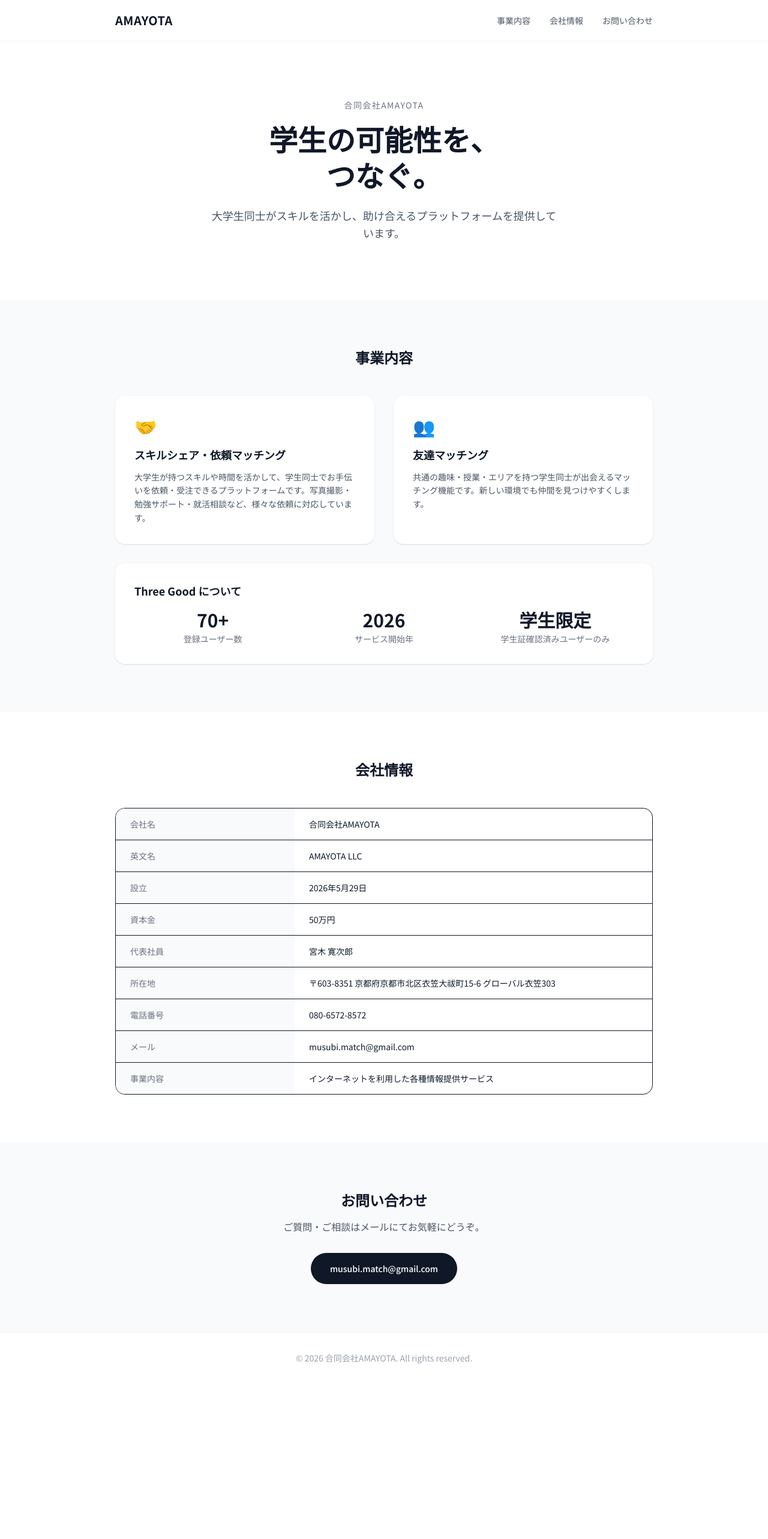
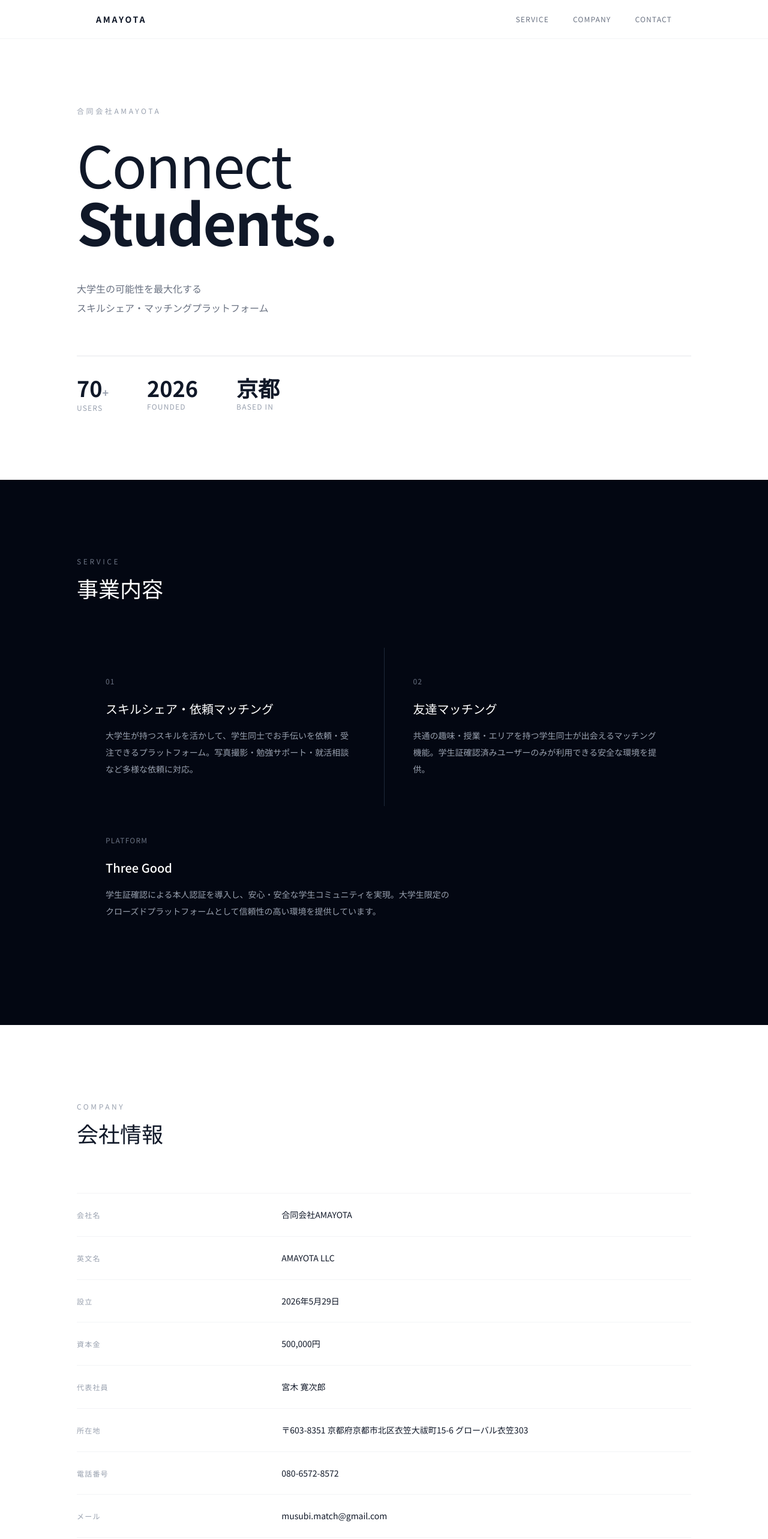
Before and after one commit to aaa2000aaa1010-sudo/amayota-web, a Next.js app: page / in a window 1280 px wide. Shown: the top 2566 px of the page at 60% size. Before the commit the page ends 2306 px from the top, so only its background shows below. Built offline with nearby package versions, Linux system fonts and the light colour scheme.

Commit message:
Redesign: corporate, minimal, dark hero

```diff
--- a/app/page.tsx
+++ b/app/page.tsx
@@ -1,115 +1,131 @@
 export default function Home() {
   return (
-    <div className="min-h-screen bg-white text-gray-900">
+    <div className="min-h-screen bg-white text-gray-900 font-light">
       {/* Header */}
-      <header className="border-b border-gray-100 px-6 py-5">
-        <div className="max-w-4xl mx-auto flex items-center justify-between">
-          <span className="text-xl font-bold tracking-wide">AMAYOTA</span>
-          <nav className="hidden sm:flex gap-8 text-sm text-gray-600">
-            <a href="#service" className="hover:text-gray-900">事業内容</a>
-            <a href="#company" className="hover:text-gray-900">会社情報</a>
-            <a href="#contact" className="hover:text-gray-900">お問い合わせ</a>
+      <header className="fixed top-0 left-0 right-0 z-50 bg-white/90 backdrop-blur-sm border-b border-gray-100">
+        <div className="max-w-5xl mx-auto px-8 h-16 flex items-center justify-between">
+          <span className="text-sm font-semibold tracking-[0.2em] uppercase">AMAYOTA</span>
+          <nav className="hidden sm:flex gap-10 text-xs tracking-widest uppercase text-gray-500">
+            <a href="#service" className="hover:text-gray-900 transition-colors">Service</a>
+            <a href="#company" className="hover:text-gray-900 transition-colors">Company</a>
+            <a href="#contact" className="hover:text-gray-900 transition-colors">Contact</a>
           </nav>
         </div>
       </header>
 
       {/* Hero */}
-      <section className="max-w-4xl mx-auto px-6 py-24 text-center">
-        <p className="text-sm text-gray-500 mb-4 tracking-widest uppercase">合同会社AMAYOTA</p>
-        <h1 className="text-4xl sm:text-5xl font-bold leading-tight mb-6">
-          学生の可能性を、<br />つなぐ。
+      <section className="pt-16 min-h-screen flex flex-col justify-center px-8">
+        <div className="max-w-5xl mx-auto w-full">
+          <p className="text-xs tracking-[0.3em] uppercase text-gray-400 mb-8">合同会社AMAYOTA</p>
+          <h1 className="text-6xl sm:text-8xl font-thin leading-none tracking-tight mb-12 text-gray-900">
+            Connect<br />
+            <span className="font-semibold">Students.</span>
           </h1>
-        <p className="text-lg text-gray-600 max-w-xl mx-auto leading-relaxed">
-          大学生同士がスキルを活かし、助け合えるプラットフォームを提供しています。
+          <p className="text-base text-gray-500 max-w-md leading-loose">
+            大学生の可能性を最大化する<br />
+            スキルシェア・マッチングプラットフォーム
           </p>
+          <div className="mt-16 h-px bg-gray-200 w-full" />
+          <div className="mt-8 flex gap-16 text-center sm:text-left">
+            <div>
+              <div className="text-4xl font-semibold">70<span className="text-lg text-gray-400">+</span></div>
+              <div className="text-xs text-gray-400 tracking-widest uppercase mt-1">Users</div>
+            </div>
+            <div>
+              <div className="text-4xl font-semibold">2026</div>
+              <div className="text-xs text-gray-400 tracking-widest uppercase mt-1">Founded</div>
+            </div>
+            <div>
+              <div className="text-4xl font-semibold">京都</div>
+              <div className="text-xs text-gray-400 tracking-widest uppercase mt-1">Based in</div>
+            </div>
+          </div>
+        </div>
       </section>
 
       {/* Service */}
-      <section id="service" className="bg-gray-50 py-20 px-6">
-        <div className="max-w-4xl mx-auto">
-          <h2 className="text-2xl font-bold mb-12 text-center">事業内容</h2>
-          <div className="grid sm:grid-cols-2 gap-8">
-            <div className="bg-white rounded-2xl p-8 shadow-sm">
-              <div className="text-3xl mb-4">🤝</div>
-              <h3 className="text-lg font-bold mb-3">スキルシェア・依頼マッチング</h3>
-              <p className="text-gray-600 text-sm leading-relaxed">
-                大学生が持つスキルや時間を活かして、学生同士でお手伝いを依頼・受注できるプラットフォームです。写真撮影・勉強サポート・就活相談など、様々な依頼に対応しています。
+      <section id="service" className="py-32 px-8 bg-gray-950 text-white">
+        <div className="max-w-5xl mx-auto">
+          <p className="text-xs tracking-[0.3em] uppercase text-gray-500 mb-4">Service</p>
+          <h2 className="text-4xl font-thin mb-20">事業内容</h2>
+          <div className="grid sm:grid-cols-2 gap-px bg-gray-800">
+            <div className="bg-gray-950 p-12">
+              <div className="text-xs tracking-widest uppercase text-gray-500 mb-6">01</div>
+              <h3 className="text-xl font-medium mb-4">スキルシェア・依頼マッチング</h3>
+              <p className="text-gray-400 text-sm leading-loose">
+                大学生が持つスキルを活かして、学生同士でお手伝いを依頼・受注できるプラットフォーム。写真撮影・勉強サポート・就活相談など多様な依頼に対応。
               </p>
             </div>
-            <div className="bg-white rounded-2xl p-8 shadow-sm">
-              <div className="text-3xl mb-4">👥</div>
-              <h3 className="text-lg font-bold mb-3">友達マッチング</h3>
-              <p className="text-gray-600 text-sm leading-relaxed">
-                共通の趣味・授業・エリアを持つ学生同士が出会えるマッチング機能です。新しい環境でも仲間を見つけやすくします。
+            <div className="bg-gray-950 p-12">
+              <div className="text-xs tracking-widest uppercase text-gray-500 mb-6">02</div>
+              <h3 className="text-xl font-medium mb-4">友達マッチング</h3>
+              <p className="text-gray-400 text-sm leading-loose">
+                共通の趣味・授業・エリアを持つ学生同士が出会えるマッチング機能。学生証確認済みユーザーのみが利用できる安全な環境を提供。
               </p>
             </div>
           </div>
-          <div className="mt-8 bg-white rounded-2xl p-8 shadow-sm">
-            <h3 className="text-lg font-bold mb-4">Three Good について</h3>
-            <div className="grid sm:grid-cols-3 gap-6 text-center">
-              <div>
-                <div className="text-3xl font-bold mb-1">70+</div>
-                <div className="text-sm text-gray-500">登録ユーザー数</div>
-              </div>
-              <div>
-                <div className="text-3xl font-bold mb-1">2026</div>
-                <div className="text-sm text-gray-500">サービス開始年</div>
-              </div>
-              <div>
-                <div className="text-3xl font-bold mb-1">学生限定</div>
-                <div className="text-sm text-gray-500">学生証確認済みユーザーのみ</div>
-              </div>
+          <div className="mt-px bg-gray-800">
+            <div className="bg-gray-950 p-12">
+              <div className="text-xs tracking-widest uppercase text-gray-500 mb-6">Platform</div>
+              <h3 className="text-xl font-medium mb-4">Three Good</h3>
+              <p className="text-gray-400 text-sm leading-loose max-w-xl">
+                学生証確認による本人認証を導入し、安心・安全な学生コミュニティを実現。大学生限定のクローズドプラットフォームとして信頼性の高い環境を提供しています。
+              </p>
             </div>
           </div>
         </div>
       </section>
 
       {/* Company */}
-      <section id="company" className="py-20 px-6">
-        <div className="max-w-4xl mx-auto">
-          <h2 className="text-2xl font-bold mb-12 text-center">会社情報</h2>
-          <div className="border rounded-2xl overflow-hidden">
-            <table className="w-full text-sm">
-              <tbody>
+      <section id="company" className="py-32 px-8">
+        <div className="max-w-5xl mx-auto">
+          <p className="text-xs tracking-[0.3em] uppercase text-gray-400 mb-4">Company</p>
+          <h2 className="text-4xl font-thin mb-20">会社情報</h2>
+          <div className="space-y-0">
             {[
               { label: "会社名", value: "合同会社AMAYOTA" },
               { label: "英文名", value: "AMAYOTA LLC" },
               { label: "設立", value: "2026年5月29日" },
-                  { label: "資本金", value: "50万円" },
+              { label: "資本金", value: "500,000円" },
               { label: "代表社員", value: "宮木 寛次郎" },
               { label: "所在地", value: "〒603-8351 京都府京都市北区衣笠大祓町15-6 グローバル衣笠303" },
               { label: "電話番号", value: "080-6572-8572" },
               { label: "メール", value: "musubi.match@gmail.com" },
               { label: "事業内容", value: "インターネットを利用した各種情報提供サービス" },
             ].map(({ label, value }, i) => (
-                  <tr key={i} className="border-b last:border-b-0">
-                    <td className="py-4 px-6 font-medium text-gray-500 bg-gray-50 w-1/3 align-top">{label}</td>
-                    <td className="py-4 px-6 text-gray-900">{value}</td>
-                  </tr>
+              <div key={i} className="grid grid-cols-3 border-t border-gray-100 py-6 last:border-b">
+                <div className="text-xs tracking-widest uppercase text-gray-400 pt-1">{label}</div>
+                <div className="col-span-2 text-sm leading-relaxed">{value}</div>
+              </div>
             ))}
-              </tbody>
-            </table>
           </div>
         </div>
       </section>
 
       {/* Contact */}
-      <section id="contact" className="bg-gray-50 py-20 px-6">
-        <div className="max-w-4xl mx-auto text-center">
-          <h2 className="text-2xl font-bold mb-4">お問い合わせ</h2>
-          <p className="text-gray-600 mb-8">ご質問・ご相談はメールにてお気軽にどうぞ。</p>
+      <section id="contact" className="py-32 px-8 bg-gray-950 text-white">
+        <div className="max-w-5xl mx-auto">
+          <p className="text-xs tracking-[0.3em] uppercase text-gray-500 mb-4">Contact</p>
+          <h2 className="text-4xl font-thin mb-8">お問い合わせ</h2>
+          <p className="text-gray-400 text-sm mb-12 leading-loose">
+            ご質問・取材・協業のご相談はメールにてお気軽にご連絡ください。
+          </p>
           <a
             href="mailto:musubi.match@gmail.com"
-            className="inline-block bg-gray-900 text-white px-8 py-4 rounded-full text-sm font-medium hover:bg-gray-700 transition-colors"
+            className="inline-flex items-center gap-4 border border-gray-700 px-8 py-4 text-sm tracking-widest hover:bg-white hover:text-gray-900 transition-colors"
           >
             musubi.match@gmail.com
+            <span className="text-gray-500">→</span>
           </a>
         </div>
       </section>
 
       {/* Footer */}
-      <footer className="border-t border-gray-100 py-8 px-6 text-center text-sm text-gray-400">
-        © 2026 合同会社AMAYOTA. All rights reserved.
+      <footer className="bg-gray-950 border-t border-gray-800 py-8 px-8">
+        <div className="max-w-5xl mx-auto flex flex-col sm:flex-row justify-between items-center gap-4 text-xs text-gray-600 tracking-widest">
+          <span>AMAYOTA LLC</span>
+          <span>© 2026 合同会社AMAYOTA. All rights reserved.</span>
+        </div>
       </footer>
     </div>
   );
```
Lines whose indentation alone changed are shown as unchanged.
